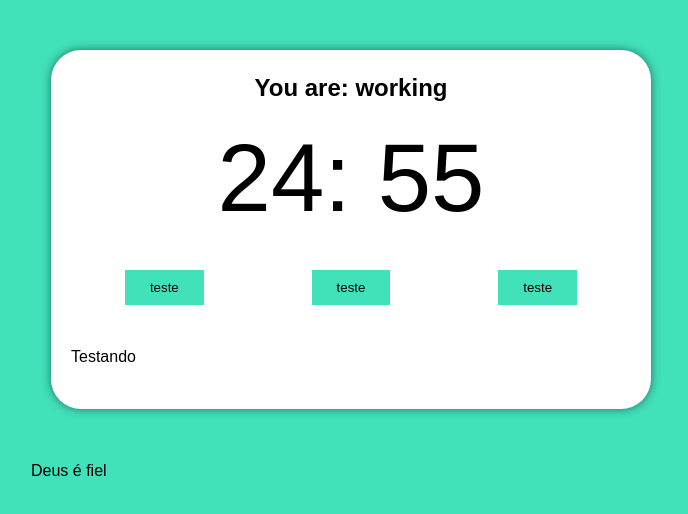
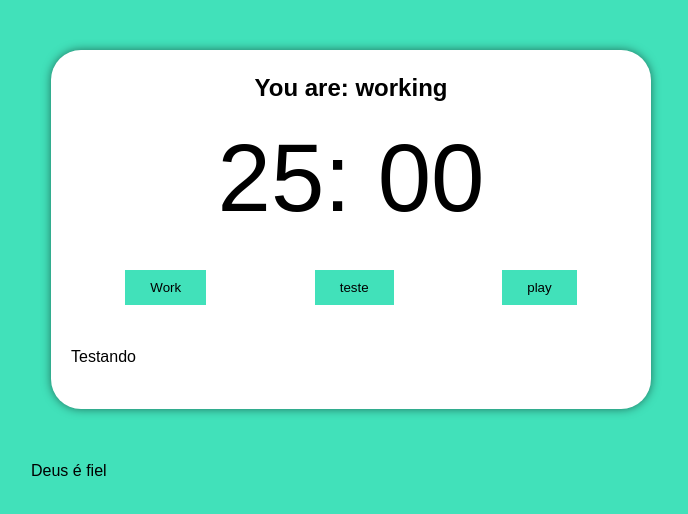
Before and after one commit to DaviBarretoo/Pomodoroapp, a React (Vite) app: page / in a window 1280 px wide. Shown: the top 514 px of the page, without its empty margins (289-977 px from the left). Built offline with nearby package versions, Linux system fonts and the light colour scheme.

Commit message:
Aqui vale a pena ser em portugês
adicionado varias melhorias que eu fiz :)

```diff
--- a/src/components/pomodoro-timer.tsx
+++ b/src/components/pomodoro-timer.tsx
@@ -1,5 +1,5 @@
 import { useIntervall } from '../hooks/use-interval';
-import React from 'react';
+import React, { useEffect } from 'react';
 
 import { Button } from './botton';
 import { Timer } from './timer';
@@ -12,18 +12,33 @@ interface Props {
 }
 export function PomodoroTimer(props: Props): JSX.Element {
   const [mainTime, setMainTime] = React.useState(props.pomodoroTimer);
+  const [timeCounting, setTimerCounting] = React.useState(false);
+  const [working, setWorking] = React.useState(false);
 
-  useIntervall(() => {
-    setMainTime(mainTime - 1);
-  }, 1000);
+  useEffect(() => {
+    if (working) document.body.classList.add('working');
+  }, [working]);
+
+  const configureWork = (postivevalue: boolean): void => {
+    setTimerCounting(postivevalue), setWorking(postivevalue);
+  };
+  useIntervall(
+    () => {
+      setMainTime(mainTime - 1);
+    },
+    timeCounting ? 1000 : null,
+  );
   return (
     <div className="pomodoro">
       <h2>You are: working</h2>
       <Timer mainTime={mainTime} />
       <div className="controls">
+        <Button text="Work" onClick={() => configureWork(true)}></Button>
         <Button text="teste" onClick={() => console.log(1)}></Button>
-        <Button text="teste" onClick={() => console.log(1)}></Button>
-        <Button text="teste" onClick={() => console.log(1)}></Button>
+        <Button
+          text={timeCounting ? 'pause' : 'play'}
+          onClick={() => setTimerCounting(!timeCounting)}
+        ></Button>
       </div>
       <div className="details">
         <p> Testando</p>
```
